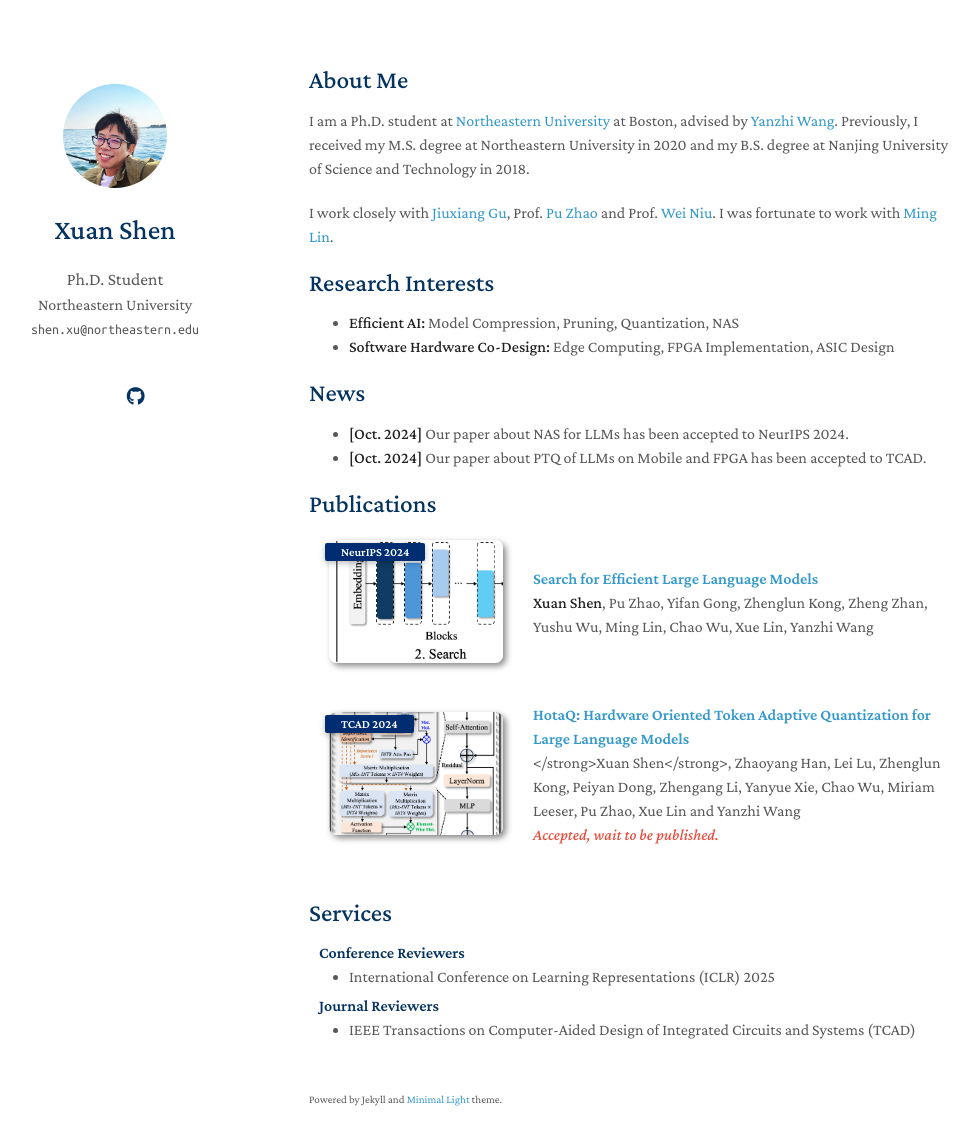
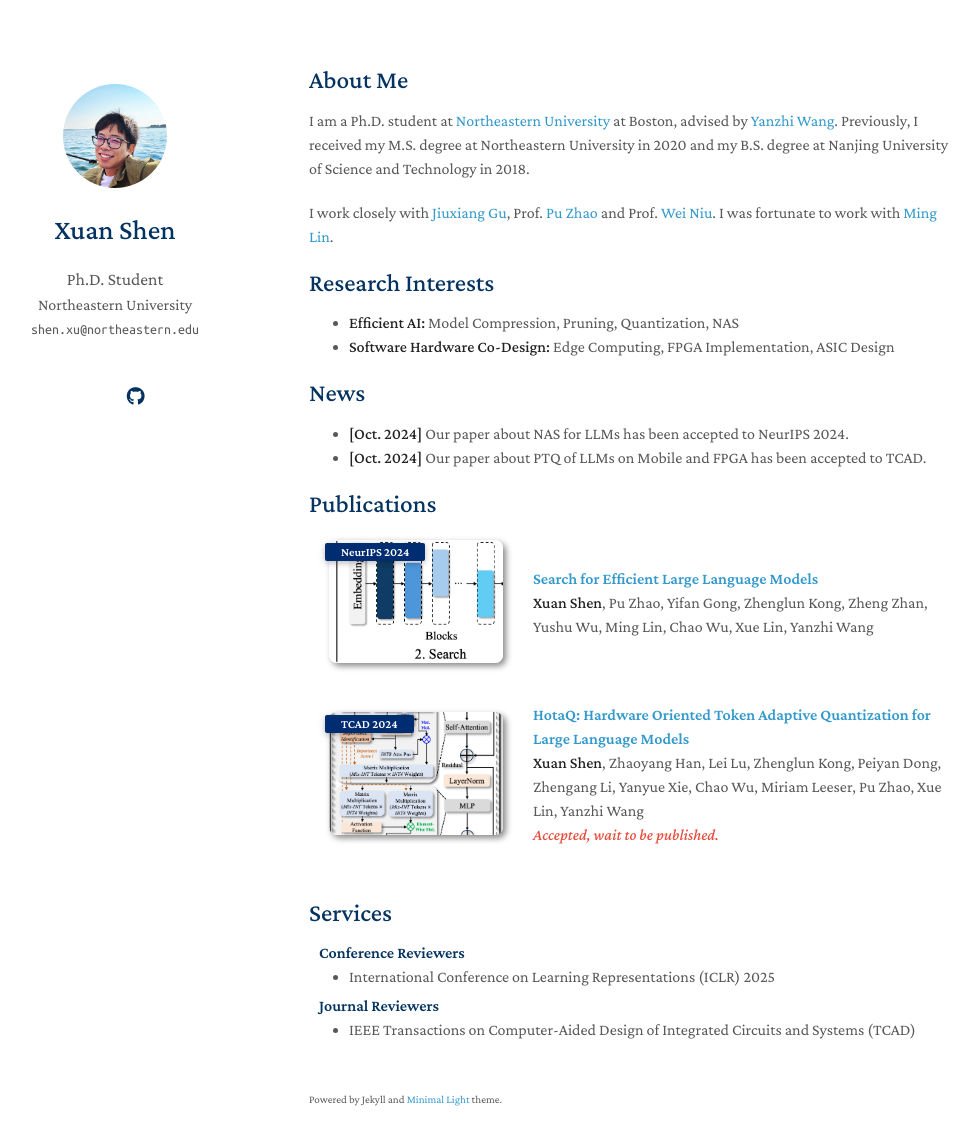
Before and after one commit to shawnricecake/shawnricecake.github.io, a Jekyll site: the page built from index.md, in a window 1280 px wide and 1180 px high. Shown: the top 1145 px of the window, without its empty margins (161-1140 px from the left). Built offline with Jekyll 4.4.1, drawn with Linux system fonts in a browser that asks for light colours; a style sheet for code colours, icons or effects is not loaded; our own code applies the rules of GitHub Pages for plain Markdown files.

Commit message:
Update publications.yml

```diff
--- a/_data/publications.yml
+++ b/_data/publications.yml
@@ -1,7 +1,7 @@
 main:
 
   - title: "Search for Efficient Large Language Models"
-    authors: "<strong>Xuan Shen</strong>, Pu Zhao, Yifan Gong, Zhenglun Kong, Zheng Zhan, Yushu Wu, Ming Lin, Chao Wu, Xue Lin, Yanzhi Wang"
+    authors: <strong>Xuan Shen</strong>, Pu Zhao, Yifan Gong, Zhenglun Kong, Zheng Zhan, Yushu Wu, Ming Lin, Chao Wu, Xue Lin, Yanzhi Wang
     conference_short: "NeurIPS 2024"
     # conference: <strong>NeurIPS</strong> 2024
     pdf: "https://arxiv.org/pdf/2409.17372"
@@ -11,7 +11,7 @@ main:
     # notes: "Accept"
 
   - title: "HotaQ: Hardware Oriented Token Adaptive Quantization for Large Language Models"
-    authors: "</strong>Xuan Shen</strong>, Zhaoyang Han, Lei Lu, Zhenglun Kong, Peiyan Dong, Zhengang Li, Yanyue Xie, Chao Wu, Miriam Leeser, Pu Zhao, Xue Lin and Yanzhi Wang"
+    authors: <strong>Xuan Shen</strong>, Zhaoyang Han, Lei Lu, Zhenglun Kong, Peiyan Dong, Zhengang Li, Yanyue Xie, Chao Wu, Miriam Leeser, Pu Zhao, Xue Lin, Yanzhi Wang
     conference_short: "TCAD 2024"
     # conference:
     pdf: ""
```
